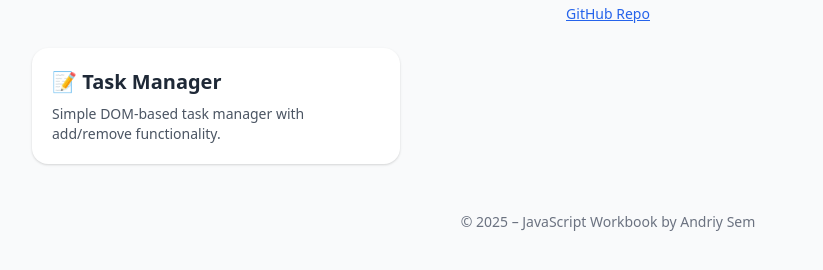
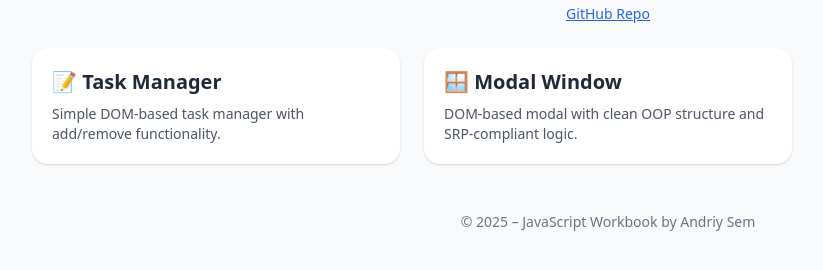
Before and after one commit to Sem-Andriy/javascript-workbook, a plain HTML site: page docs/index.html in a window 1280 px wide. Shown: the part 64-334 px from the top of the page, without its empty margins (32-855 px from the left). Drawn offline with nearby package versions, Linux system fonts and the light colour scheme.

Commit message:
Update index.html - add project "Modal Window"
Designed with maintainability in mind — modular structure, minimal global scope usage, and full SRP compliance for each function.

```diff
--- a/docs/index.html
+++ b/docs/index.html
@@ -22,6 +22,12 @@
         <p class="text-sm text-gray-600">Simple DOM-based task manager with add/remove functionality.</p>
       </a>
 
+      <!-- Project Card -->
+      <a href="./modal-window/" class="block p-5 bg-white rounded-2xl shadow hover:shadow-md transition">
+        <h2 class="text-xl font-semibold mb-2">🪟 Modal Window</h2>
+          <p class="text-sm text-gray-600">DOM-based modal with clean OOP structure and SRP-compliant logic.</p>
+      </a>
+
       <!-- Добавляй сюда новые проекты ниже -->
       <!--
       <a href="./название-папки/" class="block p-5 bg-white rounded-2xl shadow hover:shadow-md transition">
```
